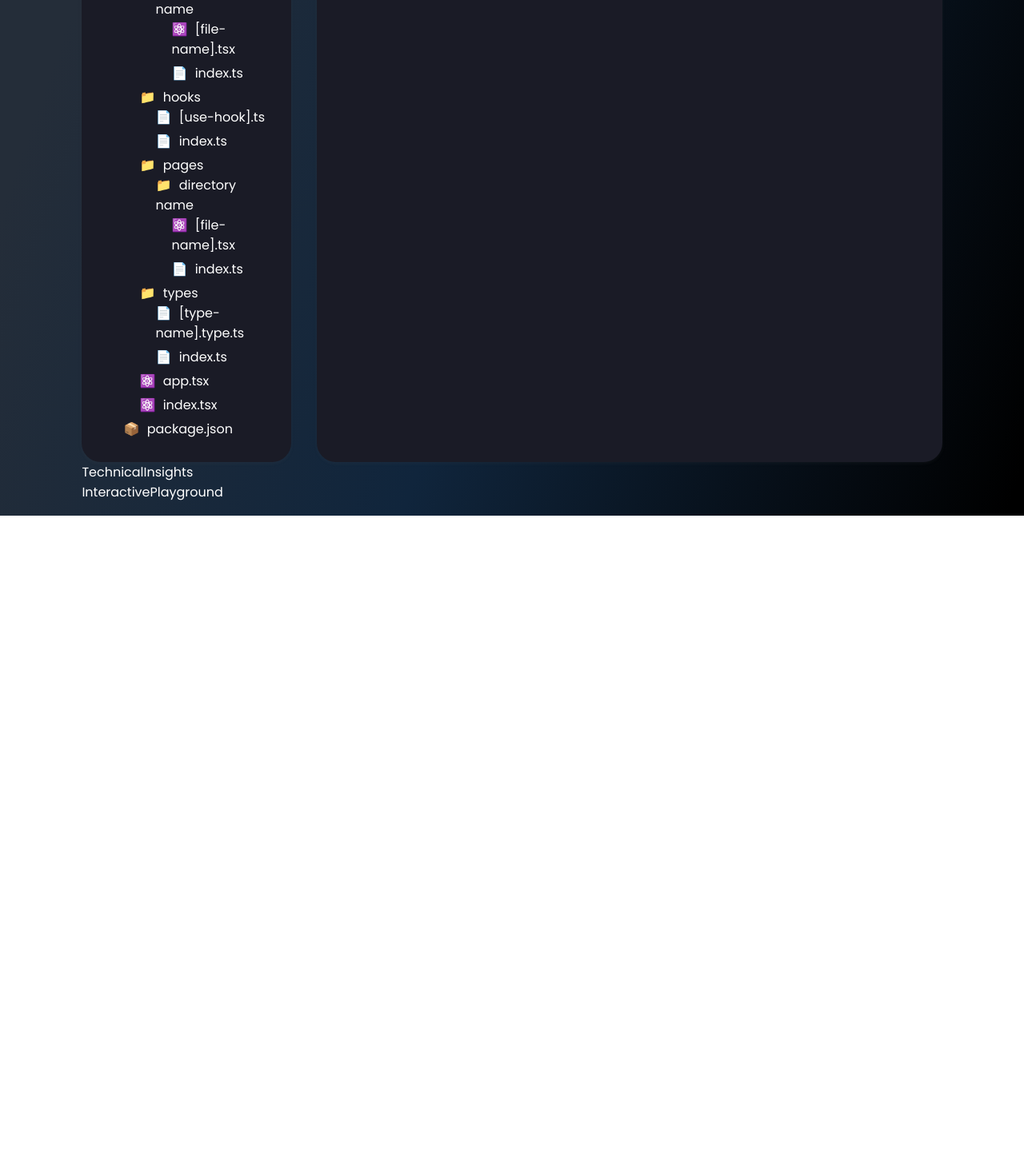
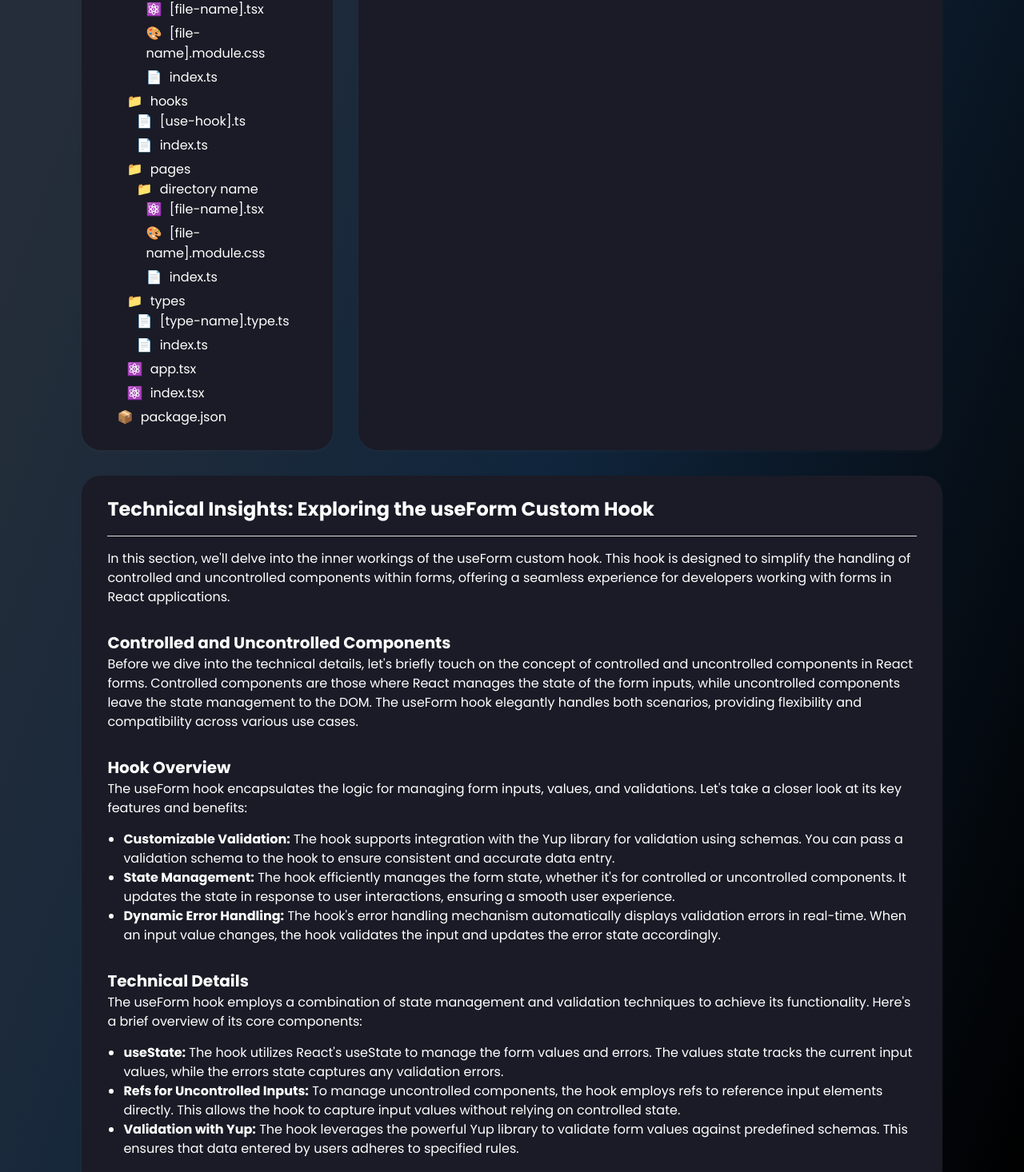
Before and after one commit to Yacn9/use-form, a React (Create React App) app: page /home in a window 1280 px wide. Shown: the part 235-1701 px from the top of the page at 80% size. Before the commit the page ends 880 px from the top, so only its background shows below. Built offline with nearby package versions, Linux system fonts and the light colour scheme.

Commit message:
feat: technical insight added

```diff
--- a/src/components/navbar/navbar.tsx
+++ b/src/components/navbar/navbar.tsx
@@ -24,6 +24,12 @@ const Navbar = () => {
             {nav.name}
           </Link>
         ))}
+        <a
+          href="https://github.com/Yacn9/snapp-use-form"
+          className={style.nav_item}
+        >
+          Github
+        </a>
       </nav>
     </header>
   );
--- /dev/null
+++ b/src/pages/home/components/insights/technical-insights.module.css
@@ -0,0 +1,36 @@
+.technical_insights {
+  margin: 2rem 0;
+  background-color: #1a1b26;
+  padding: 1.5rem 2rem;
+  border-radius: 1.5rem;
+  box-shadow: 0 2px 4px rgba(100, 99, 99, 0.1);
+}
+
+.heading2 {
+  font-size: 24px;
+  padding-bottom: 1rem;
+  margin-bottom: 1rem;
+  border-bottom: 1px solid gainsboro;
+}
+
+.heading3 {
+  font-size: 20px;
+  margin-top: 30px;
+}
+
+.paragraph {
+  font-size: 16px;
+  line-height: 1.5;
+  margin-bottom: 15px;
+}
+
+.li_container {
+  list-style-type: disc;
+  margin-left: 20px;
+  margin-bottom: 15px;
+}
+
+.li {
+  font-size: 16px;
+  line-height: 1.5;
+}
--- a/src/pages/home/components/insights/technical-insights.tsx
+++ b/src/pages/home/components/insights/technical-insights.tsx
@@ -1,7 +1,81 @@
 import React from "react";
+import style from "./technical-insights.module.css";
 
 const TechnicalInsights = () => {
-  return <div>TechnicalInsights</div>;
+  return (
+    <div className={style.technical_insights}>
+      <h2 className={style.heading2}>
+        Technical Insights: Exploring the useForm Custom Hook
+      </h2>
+      <p className={style.paragraph}>
+        In this section, we'll delve into the inner workings of the{" "}
+        <code>useForm</code> custom hook. This hook is designed to simplify the
+        handling of controlled and uncontrolled components within forms,
+        offering a seamless experience for developers working with forms in
+        React applications.
+      </p>
+      <h3 className={style.heading3}>Controlled and Uncontrolled Components</h3>
+      <p className={style.paragraph}>
+        Before we dive into the technical details, let's briefly touch on the
+        concept of controlled and uncontrolled components in React forms.
+        Controlled components are those where React manages the state of the
+        form inputs, while uncontrolled components leave the state management to
+        the DOM. The <code>useForm</code> hook elegantly handles both scenarios,
+        providing flexibility and compatibility across various use cases.
+      </p>
+      <h3 className={style.heading3}>Hook Overview</h3>
+      <p className={style.paragraph}>
+        The <code>useForm</code> hook encapsulates the logic for managing form
+        inputs, values, and validations. Let's take a closer look at its key
+        features and benefits:
+      </p>
+      <ul className={style.li_container}>
+        <li className={style.li}>
+          <strong>Customizable Validation:</strong> The hook supports
+          integration with the Yup library for validation using schemas. You can
+          pass a validation schema to the hook to ensure consistent and accurate
+          data entry.
+        </li>
+        <li className={style.li}>
+          <strong>State Management:</strong> The hook efficiently manages the
+          form state, whether it's for controlled or uncontrolled components. It
+          updates the state in response to user interactions, ensuring a smooth
+          user experience.
+        </li>
+        <li className={style.li}>
+          <strong>Dynamic Error Handling:</strong> The hook's error handling
+          mechanism automatically displays validation errors in real-time. When
+          an input value changes, the hook validates the input and updates the
+          error state accordingly.
+        </li>
+      </ul>
+      <h3 className={style.heading3}>Technical Details</h3>
+      <p className={style.paragraph}>
+        The <code>useForm</code> hook employs a combination of state management
+        and validation techniques to achieve its functionality. Here's a brief
+        overview of its core components:
+      </p>
+      <ul className={style.li_container}>
+        <li className={style.li}>
+          <strong>useState:</strong> The hook utilizes React's{" "}
+          <code>useState</code> to manage the form values and errors. The{" "}
+          <code>values</code> state tracks the current input values, while the{" "}
+          <code>errors</code> state captures any validation errors.
+        </li>
+        <li className={style.li}>
+          <strong>Refs for Uncontrolled Inputs:</strong> To manage uncontrolled
+          components, the hook employs refs to reference input elements
+          directly. This allows the hook to capture input values without relying
+          on controlled state.
+        </li>
+        <li className={style.li}>
+          <strong>Validation with Yup:</strong> The hook leverages the powerful
+          Yup library to validate form values against predefined schemas. This
+          ensures that data entered by users adheres to specified rules.
+        </li>
+      </ul>
+    </div>
+  );
 };
 
 export default TechnicalInsights;
--- a/src/pages/home/components/overview/project-overview.module.css
+++ b/src/pages/home/components/overview/project-overview.module.css
@@ -9,12 +9,12 @@
   padding: 1.5rem 2rem;
   border-radius: 1.5rem;
   box-shadow: 0 2px 4px rgba(100, 99, 99, 0.1);
-  width: 25%;
+  width: 30%;
 }
 
 .list_container {
   list-style: none;
-  padding-left: 20px;
+  padding-left: 0.75rem;
 }
 
 .file_name {
@@ -51,6 +51,10 @@
   content: "📦 ";
   color: #e67e22;
 }
+.css::before {
+  content: "🎨 ";
+  color: #3498db;
+}
 
 .description {
   background-color: #1a1b26;
@@ -58,5 +62,5 @@
   font-size: 1.5rem;
   border-radius: 1.5rem;
   box-shadow: 0 2px 4px rgba(100, 99, 99, 0.1);
-  width: 75%;
+  width: 70%;
 }
--- a/src/pages/home/components/overview/project-overview.tsx
+++ b/src/pages/home/components/overview/project-overview.tsx
@@ -74,6 +74,13 @@ const ProjectOverview = () => {
                     "A TypeScript/React component file that is used to create specific UI elements or views. The .tsx extension indicates that it contains JSX syntax.",
                 },
                 {
+                  name: "[file-name].module.css",
+                  type: "file",
+                  class: "css",
+                  description:
+                    "A CSS module file associated with the specific component. CSS modules allow you to write CSS styles in a way that scopes the styles to a particular component, preventing unintended style collisions. This makes it easier to manage and style individual components without affecting others. The .module.css extension indicates the use of CSS modules.",
+                },
+                {
                   name: "index.ts",
                   type: "file",
                   class: "",
@@ -126,6 +133,13 @@ const ProjectOverview = () => {
                   class: "tsx",
                   description:
                     " This TypeScript/React component file represents a specific page of your web application. The name [file-name].tsx is a placeholder for the actual name of the file, which should reflect the purpose or content of the page. The .tsx extension indicates that the file contains JSX syntax, allowing you to define the structure and layout of the page using React components. Each page component usually corresponds to a specific URL route and is responsible for rendering the content and functionality associated with that route. It can include various UI elements, components, and logic tailored to the specific purpose of the page. By organizing pages as individual components, your application can maintain a modular and structured architecture, making it easier to manage and scale",
+                },
+                {
+                  name: "[file-name].module.css",
+                  type: "file",
+                  class: "css",
+                  description:
+                    "A CSS module file associated with the specific page component. CSS modules allow you to write CSS styles in a way that scopes the styles to a particular component, preventing unintended style collisions. This makes it easier to manage and style individual components without affecting others. The .module.css extension indicates the use of CSS modules.",
                 },
                 {
                   name: "index.ts",
--- a/src/types/project-overview.type.ts
+++ b/src/types/project-overview.type.ts
@@ -1,7 +1,7 @@
 interface IStructure {
     name: string;
     description: string;
-    class: "tsx" | "folder" | "json" | "";
+    class: "tsx" | "folder" | "json" | "css" | "";
     type: "directory" | "file";
     children?: IStructure[];
 }
```
